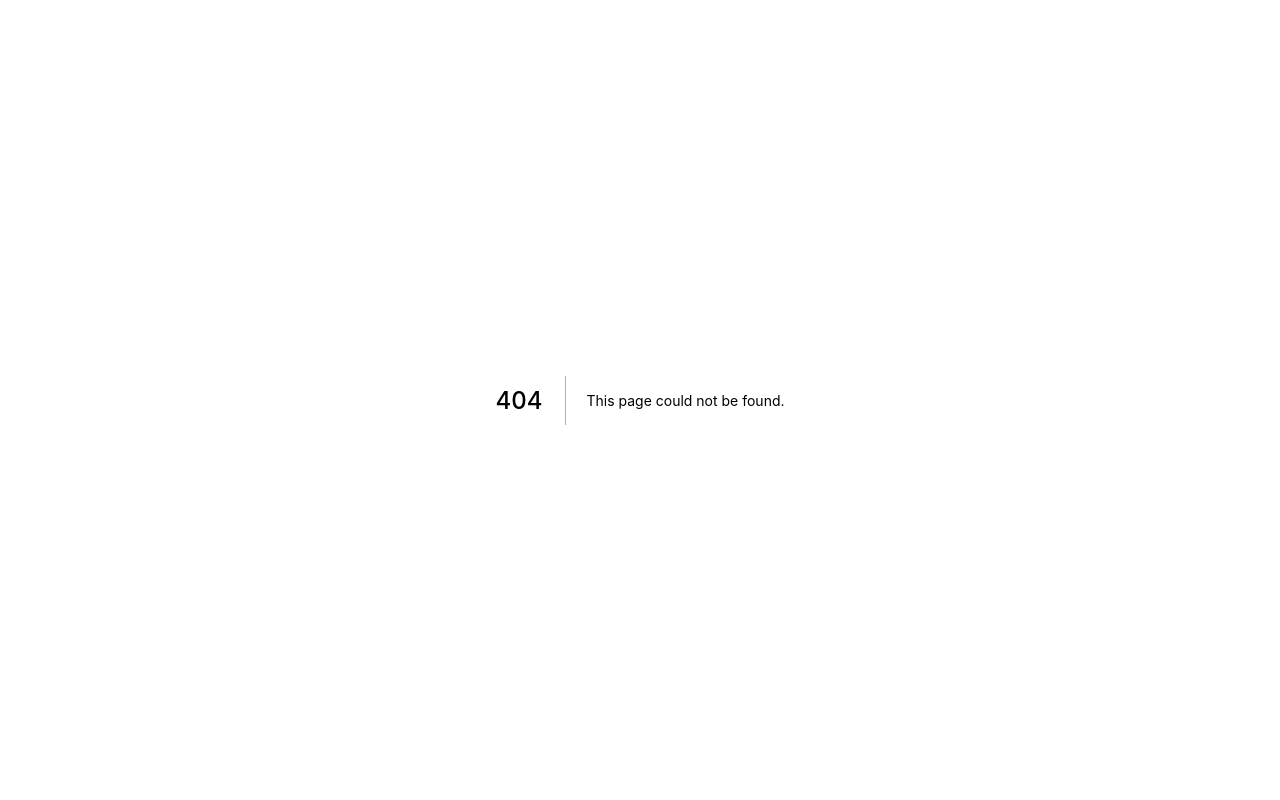
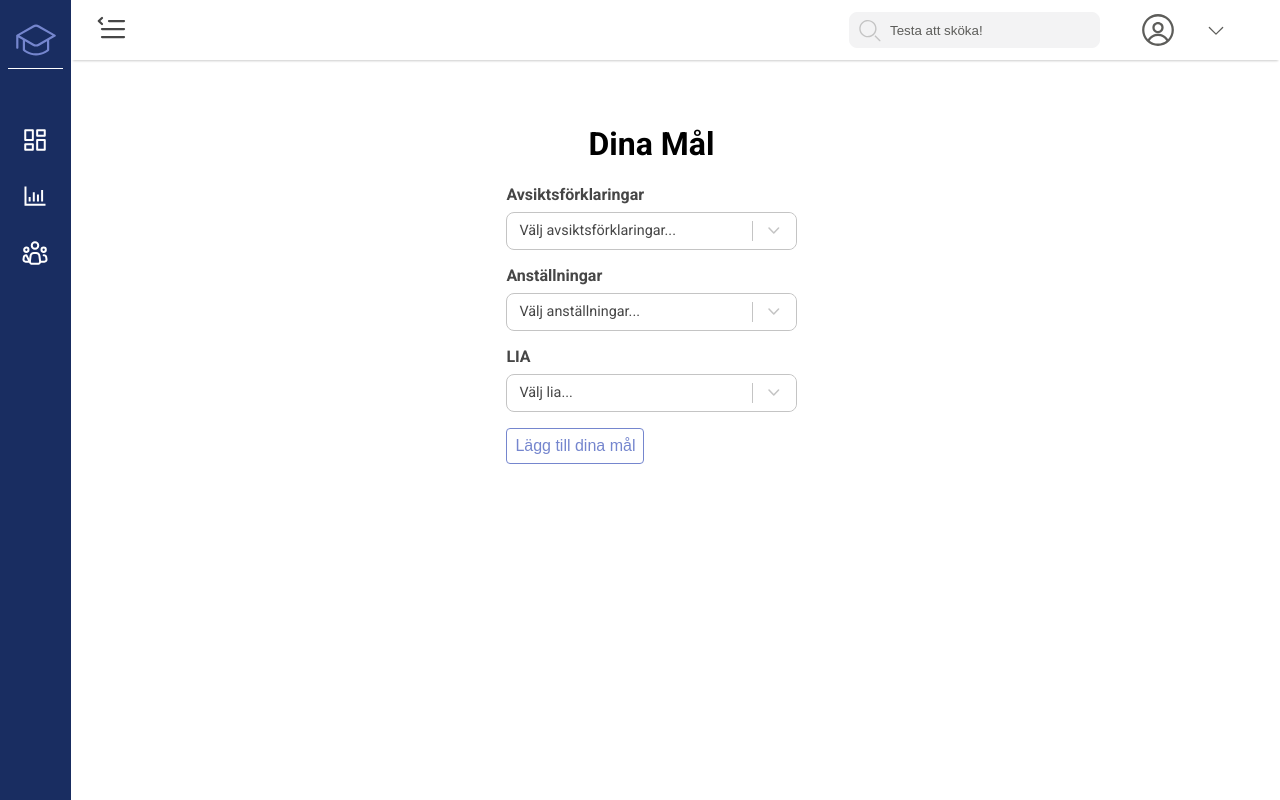
Before and after one commit to abersoft-technologies/yhs-front-end, a Next.js app: page /dinamal in a window 1280 px wide. Before the commit this address had no page. Built offline with nearby package versions, Linux system fonts and the light colour scheme; sample sign-in values are in the browser's storage.

Commit message:
YS-109 Add content to goal page

```diff
--- /dev/null
+++ b/pages/dinamal.tsx
@@ -0,0 +1,16 @@
+import { ReactElement } from 'react';
+import React from 'react';
+import Layout from '../src/layout/layout';
+import Goals from '../src/components/goals/Goals';
+
+const Dinamal = () => {
+  return (
+    <Goals />
+  );
+};
+
+Dinamal.getLayout = function getLayout(page: ReactElement) {
+  return <Layout>{page}</Layout>;
+};
+
+export default Dinamal;
--- /dev/null
+++ b/src/components/goals/Goals.module.scss
@@ -0,0 +1,14 @@
+@use '../../../styles/variables' as var;
+
+.selectContainer {
+    display: flex;
+    flex-direction: column;
+    justify-content: center;
+    align-items: center;
+    width: 100%;
+    gap: var.$spacing-medium;
+
+    .buttonContainer {
+        width: 25%;
+    }
+}
--- /dev/null
+++ b/src/components/goals/Goals.tsx
@@ -0,0 +1,72 @@
+import React, {useState} from "react";
+import { OutlinedButton } from "../ui/buttons/Buttons";
+import { Flex } from "../ui/Flex";
+import {Input} from "../ui/form/input/Input";
+import { Select } from "../ui/form/select/Select";
+import styles from "./Goals.module.scss"
+
+interface IGoalData {
+    letters: string;
+    employements: string;
+    internships: string;
+}
+
+const options = [
+    { value: '0', label: '0' },
+    { value: '1-2', label: '1-2' },
+    { value: '3-5', label: '3-5' },
+    { value: '7-10', label: '7-10' },
+    { value: '11-20', label: '11-20' },
+];
+
+const Goals = () => {
+    const [goalData, setGoalData] = useState<IGoalData>({letters: "", employements: "", internships: ""});
+
+    const handleOnChange = (label: string, value: string) => {
+        switch (label) {
+            case 'Avsiktsförklaringar':
+              return setGoalData({
+                ...goalData,
+                letters: value,
+              });
+            case 'Anställningar':
+              return setGoalData({
+                ...goalData,
+                employements: value,
+              });
+            case 'LIA':
+              return setGoalData({
+                ...goalData,
+                internships: value,
+              });
+            default:
+              return setGoalData({
+                ...goalData,
+              });
+          }
+      };
+
+      const onSubmit = (e: any) => {
+        e.preventDefault();
+        console.log(goalData)
+        setGoalData({employements: "", internships: "", letters: ""})
+      }
+
+    return (
+        <Flex direction="column" width="full" align="center" justify="center">
+            <h1>
+                Dina Mål
+            </h1>
+                <form style={{width: "100%"}} className={styles.selectContainer}>
+                    <Select label="Avsiktsförklaringar" value={goalData.letters} onChangeFunction={handleOnChange} options={options} width="25%"/>
+                    <Select label="Anställningar" value={goalData.employements} onChangeFunction={handleOnChange} options={options} width="25%"/>
+                    <Select label="LIA" value={goalData.internships} onChangeFunction={handleOnChange} options={options} width="25%"/>
+                    <Flex direction="row" align="flex-start" class={styles.buttonContainer}>
+                        <OutlinedButton text="Lägg till dina mål" onClick={(e: any) => onSubmit(e)} />
+                    </Flex>
+                </form>
+        </Flex>
+    )
+}
+
+export default Goals;
--- a/src/components/topbar/usermenu/UserMenu.tsx
+++ b/src/components/topbar/usermenu/UserMenu.tsx
@@ -78,7 +78,7 @@ const UserMenu = (props: IUserMenu) => {
       </Flex>
       {openDropdown ? (
         <div className={styles.usermenu_dropdown}>
-          <button>Dina mål</button>
+          <button><Link href={"/dinamal"}>Dina mål</Link></button>
           <button>Inställningar</button>
           <button onClick={logout}>Logga ut</button>
         </div>
--- a/src/components/topbar/usermenu/Usermenu.module.scss
+++ b/src/components/topbar/usermenu/Usermenu.module.scss
@@ -41,6 +41,13 @@
       width: 100%;
       padding: var.$spacing-small;
       transition: background-color 150ms ease-in-out;
+
+      > a {
+        text-decoration: none;
+        color: var.$txt-color;
+
+      }
+
       &:hover {
         background: var.$primary-color-light-transparent;
       }
--- a/src/components/ui/buttons/Buttons.tsx
+++ b/src/components/ui/buttons/Buttons.tsx
@@ -4,7 +4,7 @@ interface IPropsButton {
   text: string;
   width?: string;
   color?: 'primary' | 'primary-dark';
-  onClick?: () => void;
+  onClick?: (e: any) => void;
   iconRight?: JSX.Element;
 }
 
@@ -45,7 +45,7 @@ export const OutlinedButton = ({
 }: IPropsButton) => {
   return (
     <button
-      onClick={onClick}
+      onClick={(e) => onClick ? onClick(e) : undefined}
       style={width ? { width: width } : { width: 'auto' }}
       className={`${styles.button} ${iconRight ? styles.button_icon : ''} ${
         styles.button_outlined
```
